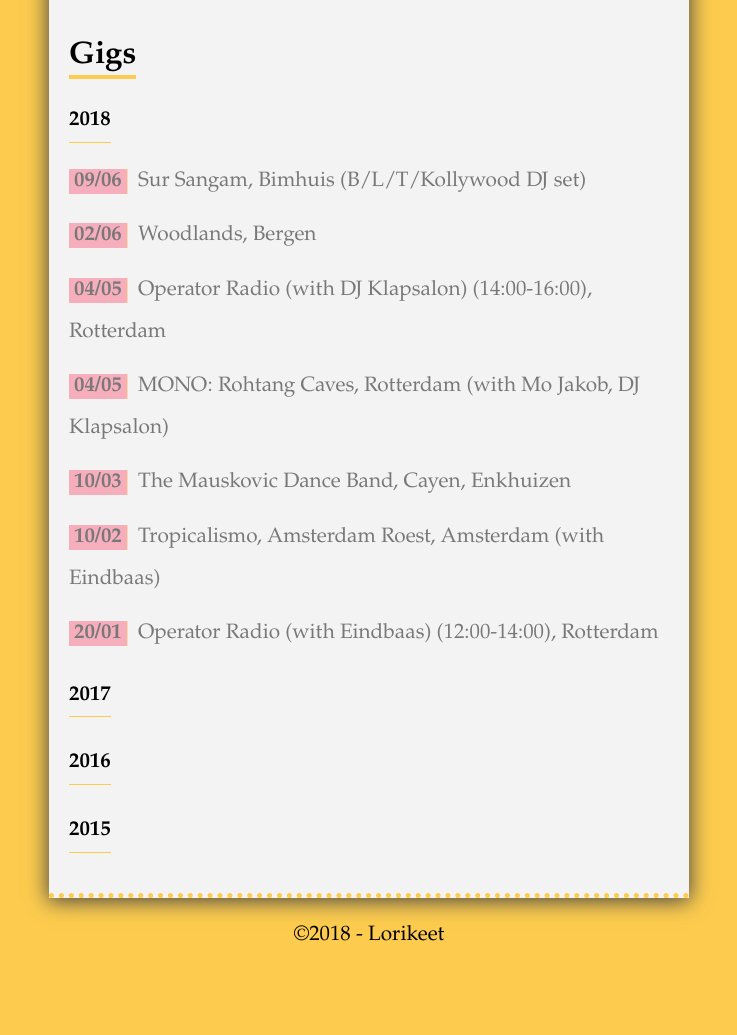
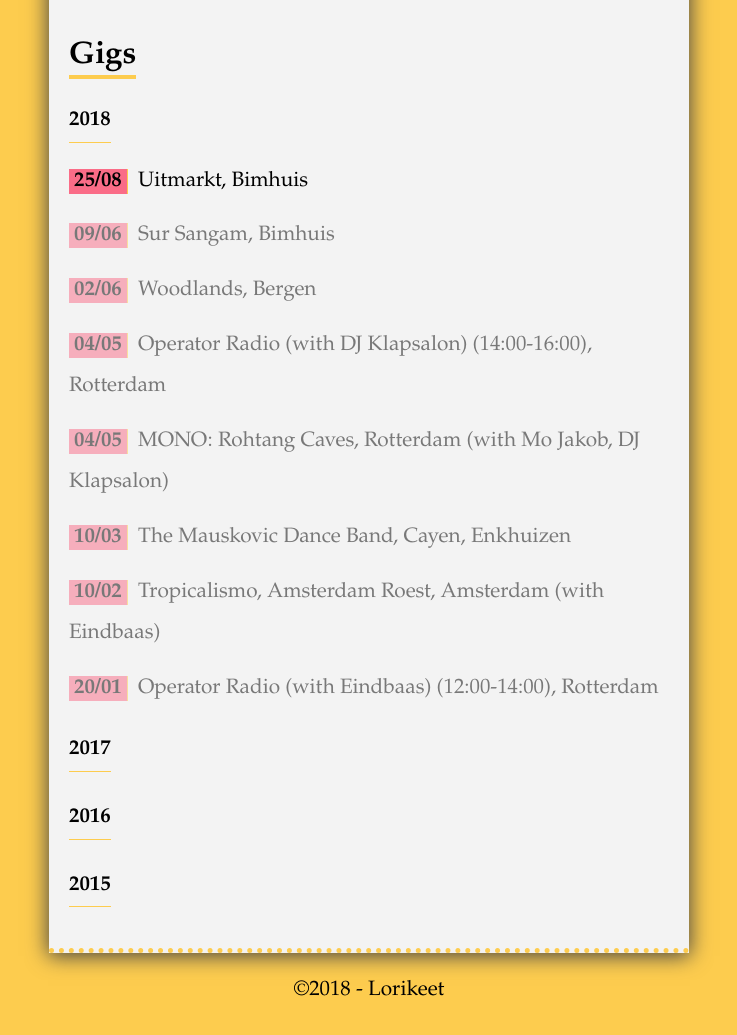
Before and after one commit to grdw/lorikeet, a Jekyll site: the page built from index.html, in a window 1280 px wide, cut to the strip 662-1710 px from the top of the page. Shown: the top 1035 px of the strip, without its empty margins (271-1008 px from the left). Built offline with Jekyll 4.4.1, drawn with Linux system fonts in a browser that asks for light colours; before the commit the page ends 1655 px from its top, so only the background shows below that.

Commit message:
Bump events

```diff
--- a/_data/events.yaml
+++ b/_data/events.yaml
@@ -1,6 +1,8 @@
 2018:
+  - date: "2018-08-25"
+    event: "Uitmarkt, Bimhuis"
   - date: "2018-06-09"
-    event: "Sur Sangam, Bimhuis (B/L/T/Kollywood DJ set)"
+    event: "Sur Sangam, Bimhuis"
   - date: "2018-06-02"
     event: "Woodlands, Bergen"
   - date: "2018-05-04"
```
